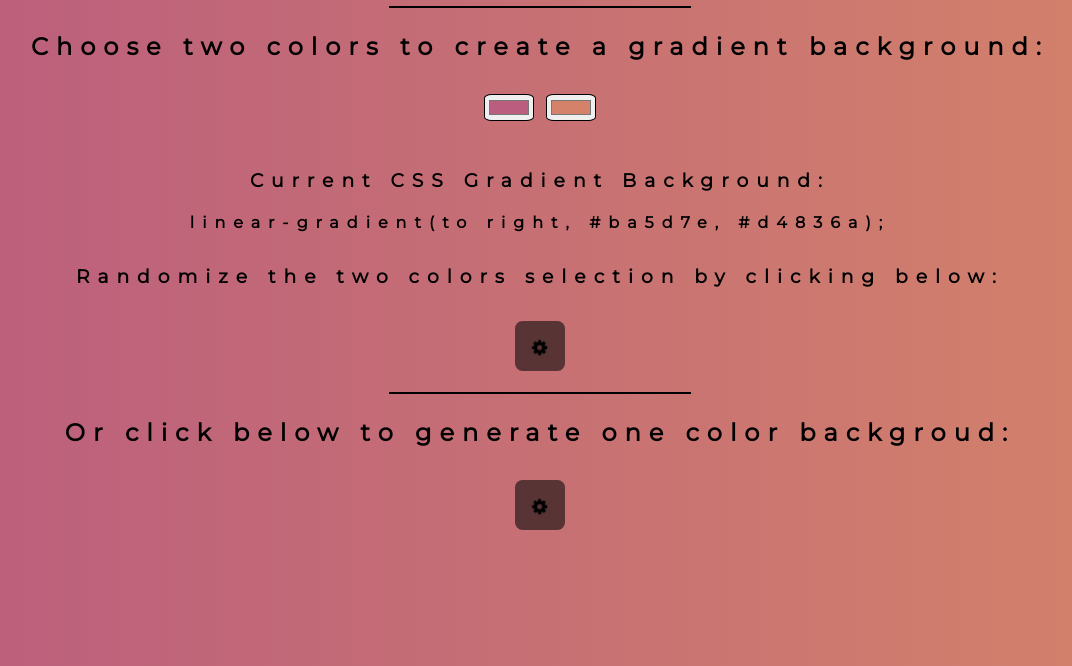
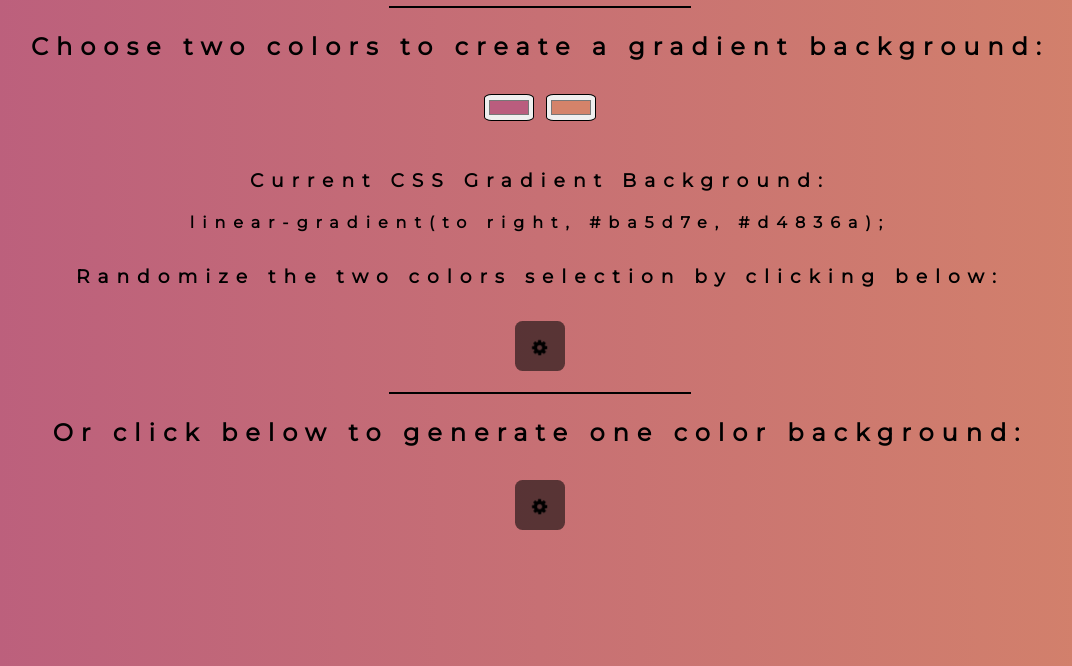
Before and after one commit to AndyS1988/Background-Generator, a plain HTML site: page index.html in a window 1280 px wide. Shown: the part 134-800 px from the top of the page, without its empty margins (100-1172 px from the left). Drawn offline with Linux system fonts and the light colour scheme.

Commit message:
fix spelling errors

```diff
--- a/index.html
+++ b/index.html
@@ -7,7 +7,7 @@
 	<meta nane="keywords" content="javascript, learning to code, background, color, generator, gradients">
  	<meta name="description" content="Background generator - using gradient or single random color">
  	<meta name="author" content="Andrea Spaska-Cox">
-	<!-- google font -->
+	<!-- Google font -->
 	<link href="https://fonts.googleapis.com/css?family=Montserrat" rel="stylesheet">
 	<!-- icons -->
 	<link rel="stylesheet" href="https://cdnjs.cloudflare.com/ajax/libs/font-awesome/4.7.0/css/font-awesome.min.css">
@@ -23,7 +23,7 @@
 	<h4></h4>
 	<h3 class="marginBottom">Randomize the two colors selection by clicking below:</h3>
 	<button id="twoColors"><i class="fa fa-cog fa-spin fa-lg"></i></button><hr>
-	<h2>Or click below to generate one color backgroud:</h2>
+	<h2>Or click below to generate one color background:</h2>
 	<button id="oneColor"><i class="fa fa-cog fa-spin fa-lg"></i></button>
 	<h5></h5>
 
```
